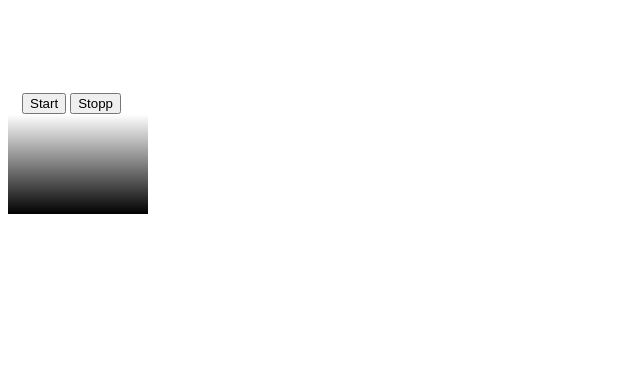
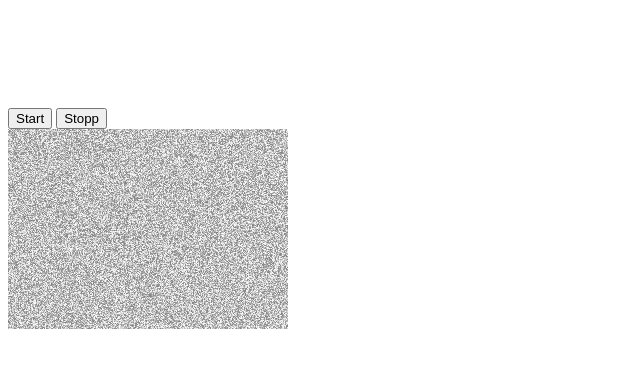
Before and after one commit to andberg/canvas-labb, a website: page index.html in a window 1280 px wide. Both pictures are taken after a click on the button "Start". Shown: the whole page, without its empty margins (0-640 px from the left). Drawn offline with Linux system fonts and the light colour scheme.

Commit message:
the measurements are now scrolling and keeps in view

```diff
--- a/js/dynamically-gen-canvas.js
+++ b/js/dynamically-gen-canvas.js
@@ -35,23 +35,25 @@ window.onload = function() {
     currentCanvas.height = height;
     currentCanvas.width = 1;
     currentCanvas.setAttribute('id', id);
-    document.getElementById('canvas-container').appendChild(currentCanvas);
+    document
+      .getElementById('canvas-container')
+      .appendChild(currentCanvas)
+      .scrollIntoView();
     return id;
   }
 
   function generateData() {
     const data = [];
     for (let i = 0; i < height; i++) {
-      data.push(i / height);
+      const number = Math.floor(Math.random() * Math.floor(100));
+      data.push(number / height);
     }
     drawLine(data);
-    console.log(data);
   }
 
   function drawLine(dataArray) {
     const currentId = createCanvasAndReturnId();
     const currentCanvas = document.getElementById(currentId);
-    console.log(currentCanvas.width);
     const currentContext = currentCanvas.getContext('2d');
 
     const x = 0;
--- a/styles.css
+++ b/styles.css
@@ -1,11 +1,10 @@
 #canvas-container {
-    height: 100px;
+  height: 200px;
   width: 100%;
   overflow-x: scroll;
   display: flex;
   flex-direction: row;
-
+}
 canvas {
   display: flex;
 }
-}
```
Lines whose indentation alone changed are shown as unchanged.
